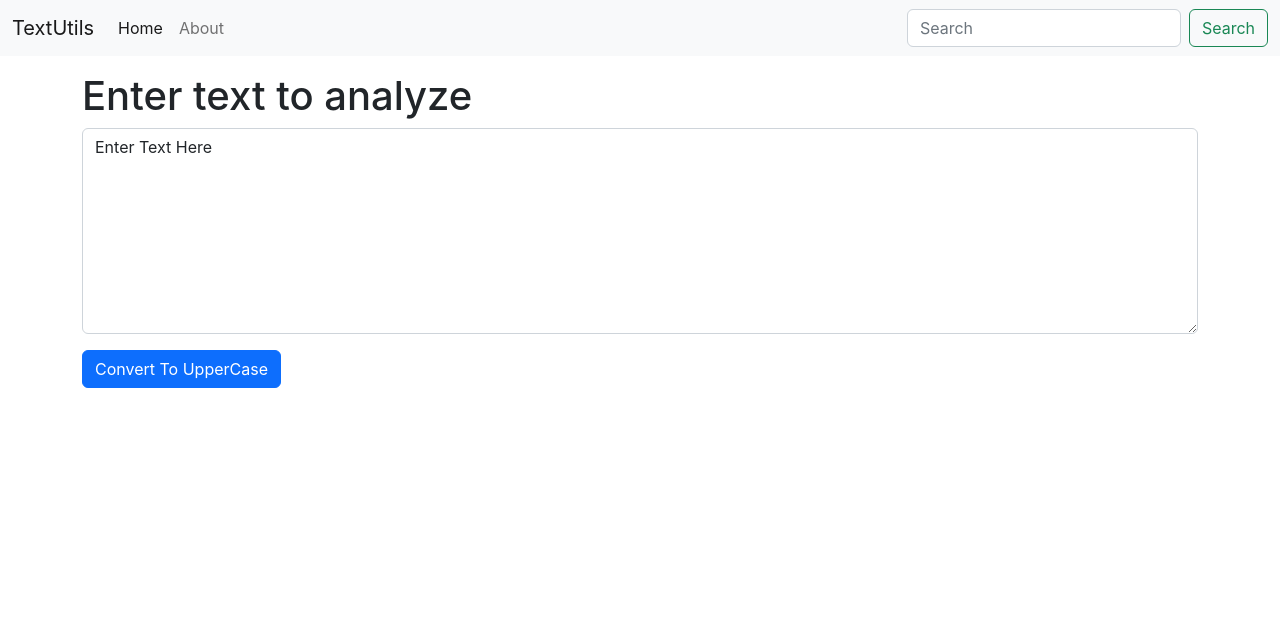
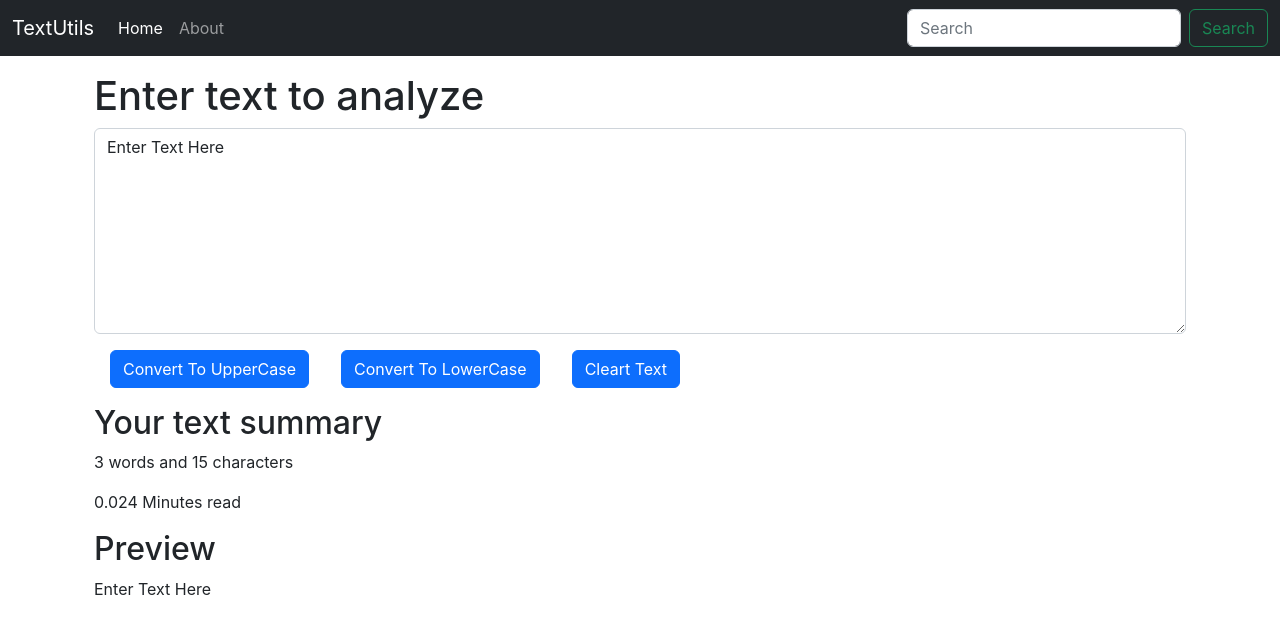
Before and after one commit to Turwani/textutils, a React (Create React App) app: page / in a window 1280 px wide. Shown: the top 634 px of the page. Built offline with nearby package versions, Linux system fonts and the light colour scheme.

Commit message:
Video 8 complete

```diff
--- a/src/components/Navbar.js
+++ b/src/components/Navbar.js
@@ -4,7 +4,7 @@
 export default function Navbar(props) {
     return (
         <>
-        <nav className="navbar navbar-expand-lg bg-light">
+        <nav className="navbar navbar-expand-lg navbar-dark bg-dark">
   <div className="container-fluid">
     <a className="navbar-brand" href="/">{props.title}</a>
     <button className="navbar-toggler" type="button" data-bs-toggle="collapse" data-bs-target="#navbarSupportedContent" aria-controls="navbarSupportedContent" aria-expanded="false" aria-label="Toggle navigation">
--- a/src/components/TextForm.js
+++ b/src/components/TextForm.js
@@ -3,7 +3,15 @@
 
 export default function TextForm(props) {
     const  handleUpClick = () => {
-            let newText = text.toLocaleUpperCase();
+            let newText = text.toUpperCase();
+            setText(newText);
+    }
+    const  handleLoClick = () => {
+            let newText = text.toLowerCase();
+            setText(newText);
+    }
+    const  handleClClick = () => {
+            let newText = "";
             setText(newText);
     }
     const  handleOnChange = (event) => {
@@ -11,12 +19,23 @@
     }
     const [text, setText] = useState('Enter Text Here');
   return (
-    <div>
+    <>
+    <div className='container'>
+            <h1>{props.heading} </h1>
         <div className="mb-3">
-            <h1>{props.heading} </h1>
             <textarea className="form-control" id="myBox" value= {text} onChange={handleOnChange} rows="8"></textarea>
         </div>
-        <button className='btn btn-primary' onClick={handleUpClick}>Convert To UpperCase </button>
+        <button className='btn btn-primary mx-3' onClick={handleUpClick}>Convert To UpperCase </button>
+        <button className='btn btn-primary mx-3' onClick={handleLoClick}>Convert To LowerCase </button>
+        <button className='btn btn-primary mx-3' onClick={handleClClick}>Cleart Text </button>
     </div>
+    <div className='container my-3'>
+        <h2>Your text summary</h2>
+        <p>{text.split(" ").length} words and {text.length} characters</p>
+        <p>{text.split(" ").length*0.008} Minutes read</p>
+        <h2>Preview</h2>
+        <p>{text}</p>
+    </div>
+    </>
   )
 }
```
